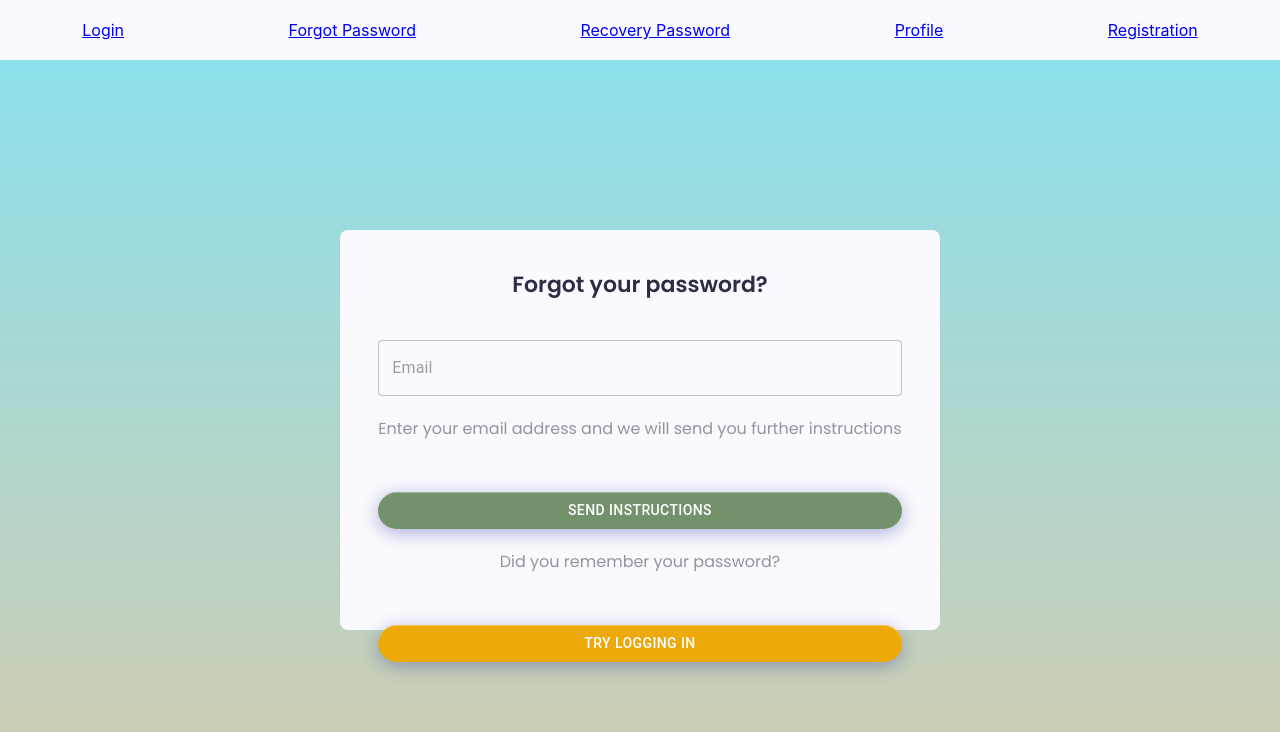
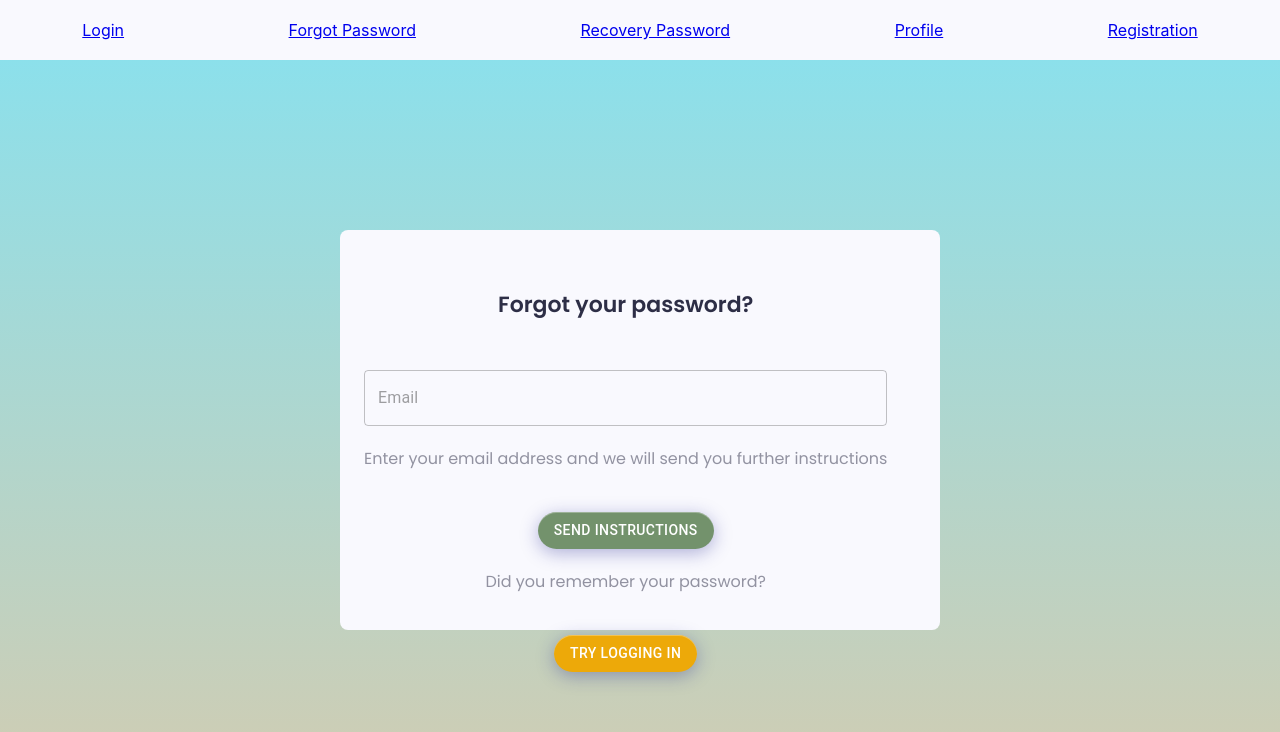
Before and after one commit to YauhenDavidovich/card-learning, a React (Create React App) app: page /forgot-password in a window 1280 px wide. Shown: the top 732 px of the page. Built offline with nearby package versions, Linux system fonts and the light colour scheme.

Commit message:
feat: add set new password form style

```diff
--- a/src/components/forgotPassword/ForgotPassword.tsx
+++ b/src/components/forgotPassword/ForgotPassword.tsx
@@ -60,7 +60,7 @@ const ForgotPassword: React.FC<ForgotProps> = React.memo(() => {
 
     return <div className={"main"}>
         <Container maxWidth="sm" style={{background: "#F9F9FE", height: "50vh", borderRadius: "8px"}}>
-            <Grid container direction={"column"} justifyContent={"center"} alignItems={"center"} spacing={3}>
+            <Grid container spacing={3}>
                 <Grid item style={{
                     marginTop: "20px",
                     display: "flex",
@@ -68,12 +68,16 @@ const ForgotPassword: React.FC<ForgotProps> = React.memo(() => {
                     justifyContent: 'center',
                     alignItems: "center"
                 }}>
-                    <form onSubmit={formik.handleSubmit}>
-                        <Box component="span" sx={{marginTop: "20px", marginBottom: "20px"}}>
+                    <form onSubmit={formik.handleSubmit} style={{
+                        display: "flex",
+                        flexDirection: "column",
+                        justifyContent: "center"
+                    }}>
+                        <Box component="span" sx={{marginTop: "20px", marginBottom: "10px"}}>
                             <h2 style={{textAlign: 'center'}}>Forgot your password?</h2>
                         </Box>
 
-                        <Box component="span" display="block">
+                        <Box component="span" >
                             <TextField
                                 variant={"outlined"}
                                 style={{marginTop: "20px", width: "100%"}}
@@ -95,8 +99,8 @@ const ForgotPassword: React.FC<ForgotProps> = React.memo(() => {
                                 style={{
                                     borderRadius: "30px",
                                     background: "#73926C",
-                                    marginTop: "30px",
-                                    width: "100%",
+                                    marginTop: "20px",
+                                    alignSelf: 'center',
                                     boxShadow: '0px 4px 18px rgba(33, 38, 143, 0.35), inset 0px 1px 0px rgba(255, 255, 255, 0.3)'
                                 }}
                             // disabled={forgotStatus === "loading"}
@@ -105,19 +109,22 @@ const ForgotPassword: React.FC<ForgotProps> = React.memo(() => {
                     <Box>
                         <h4>Did you remember your password?</h4>
                     </Box>
-
-                    <Button variant={"contained"} color={"primary"}
+                    <Button variant="contained"
+                            color="primary"
+                            type="submit"
                             style={{
                                 borderRadius: "30px",
                                 background: "#EDA909",
-                                marginTop: "30px",
-                                width: "100%",
+                                marginTop: "20px",
+                                alignSelf: 'center',
                                 boxShadow: '0px 4px 18px rgba(33, 38, 143, 0.35), inset 0px 1px 0px rgba(255, 255, 255, 0.3)'
                             }}
+                        // disabled={forgotStatus === "loading"}
                             onClick={() => {
                                 history('/login' )
                             }}>Try logging in
                     </Button>
+
 
 
                 </Grid>
--- a/src/components/recoveryPassword/RecoveryPassword.tsx
+++ b/src/components/recoveryPassword/RecoveryPassword.tsx
@@ -50,7 +50,7 @@ const RecoveryPassword: React.FC<RecoveryProps> = React.memo(() => {
     }
     return <div className={"main"}>
         <Container maxWidth="sm" style={{background: "#F9F9FE", height: "50vh", borderRadius: "8px"}}>
-            <Grid container direction={"column"} justifyContent={"center"} alignItems={"center"} spacing={3}>
+            <Grid container spacing={3}>
                 <Grid item style={{
                     marginTop: "20px",
                     display: "flex",
@@ -58,11 +58,14 @@ const RecoveryPassword: React.FC<RecoveryProps> = React.memo(() => {
                     justifyContent: 'center',
                     alignItems: "center"
                 }}>
-                    <form onSubmit={formik.handleSubmit}>
+                    <form onSubmit={formik.handleSubmit} style={{
+                        display: "flex",
+                        flexDirection: "column",
+                        justifyContent: "center"
+                    }}>
                         <Box component="span" sx={{marginTop: "20px", marginBottom: "20px"}}>
                             <h2 style={{textAlign: 'center'}}>Create new password</h2>
                         </Box>
-
                         <Box component="span" display="block">
                             <TextField
                                 variant={"outlined"}
@@ -86,7 +89,7 @@ const RecoveryPassword: React.FC<RecoveryProps> = React.memo(() => {
                                     borderRadius: "30px",
                                     background: "#73926C",
                                     marginTop: "30px",
-                                    width: "100%",
+                                    alignSelf: 'center',
                                     boxShadow: '0px 4px 18px rgba(33, 38, 143, 0.35), inset 0px 1px 0px rgba(255, 255, 255, 0.3)'
                                 }}
                             // disabled={forgotStatus === "loading"}
```
